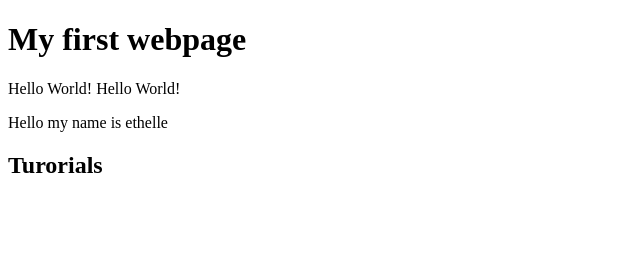
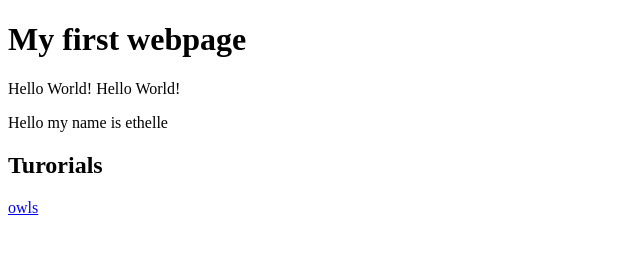
Before and after one commit to Ethelle4444/Ethelle4444.github.io, a plain HTML site: page index.html in a window 1280 px wide. Shown: the full height of the page, 0-640 px from the left. Drawn offline with Linux system fonts and the light colour scheme.

Commit message:
Add files via upload

```diff
--- a/index.html
+++ b/index.html
@@ -8,6 +8,6 @@
         <p>Hello World! Hello World!</p>
         <p>Hello my name is ethelle</p>
         <h2>Turorials</h2>
-        <a href="owls.html"
+        <a href="owls.html"> owls</a>
   </body>
  </html>
```
